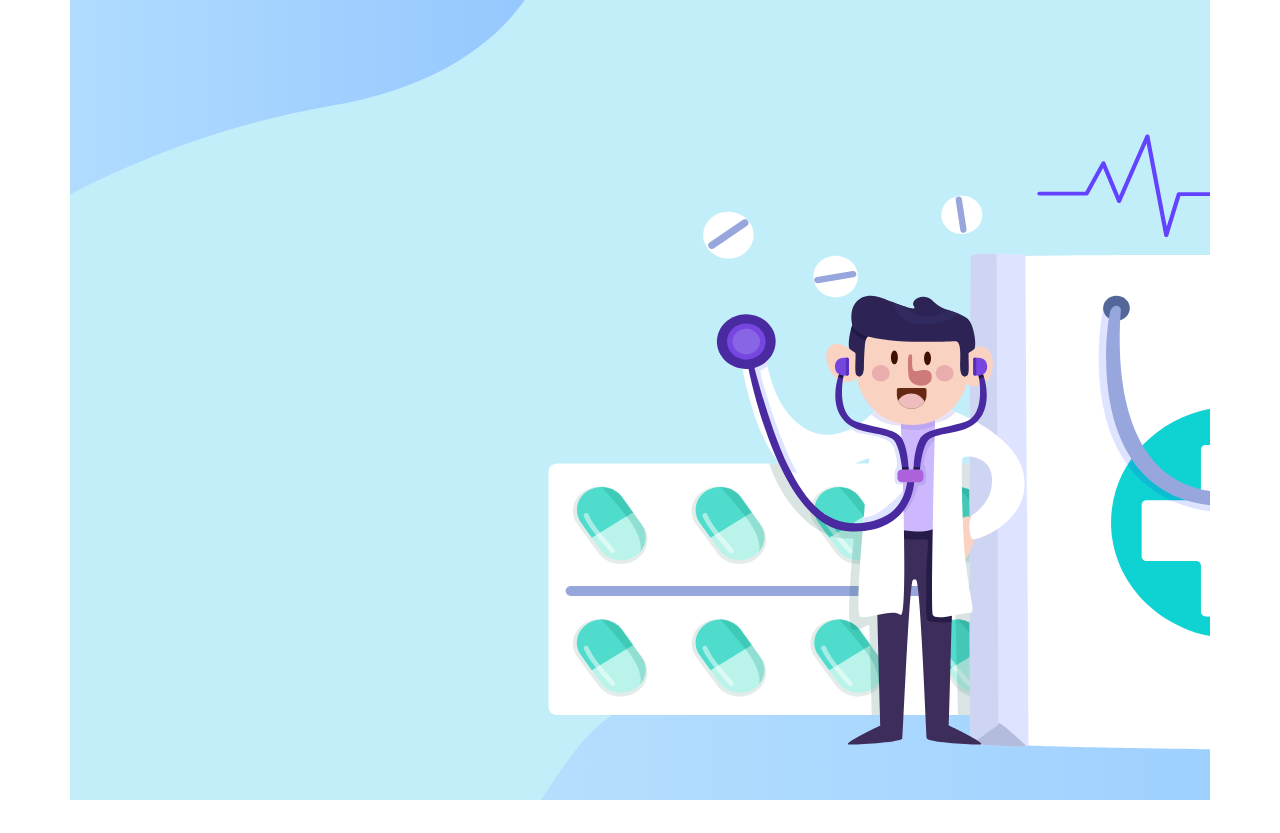
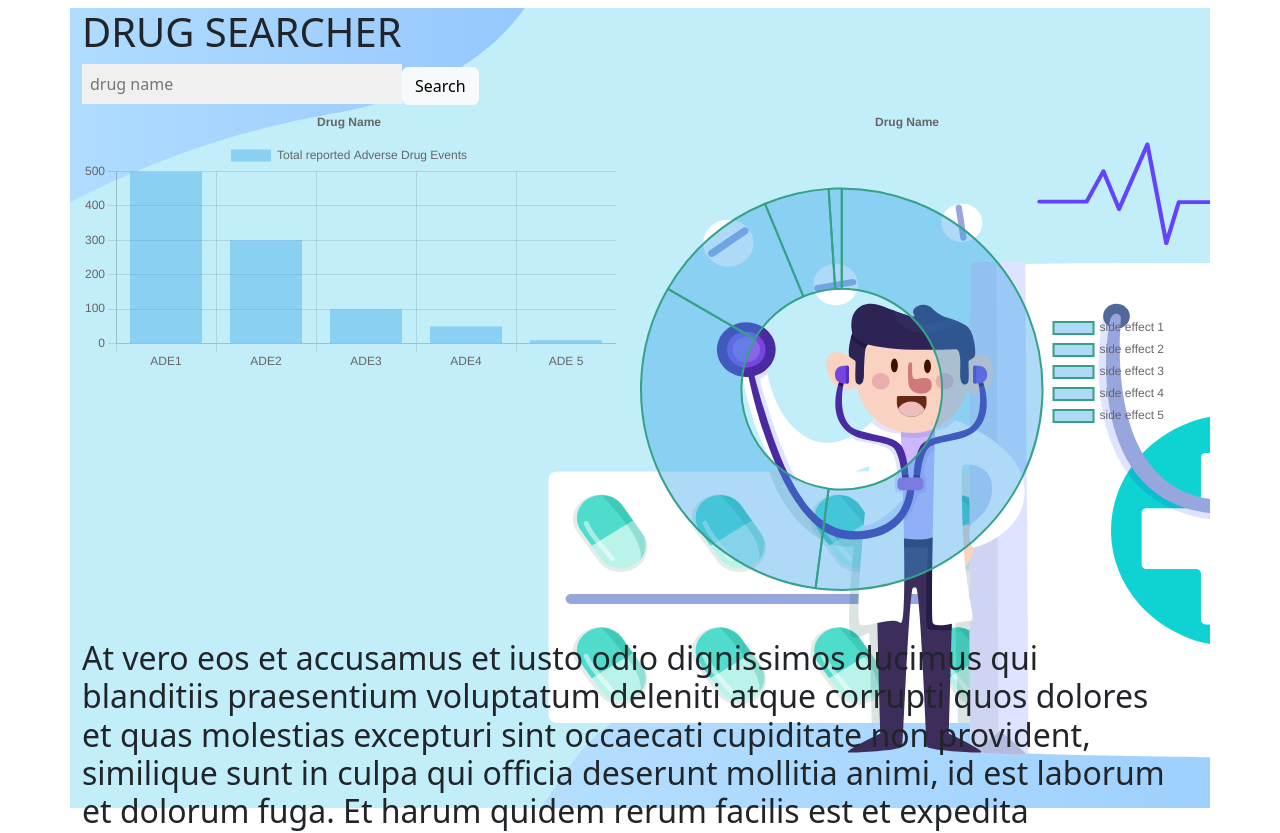
Before and after one commit to hanhuazhu/winterhackathon, a React (Create React App) app in the folder client/: page /Drug in a window 1280 px wide. Shown: the top 833 px of the page. Before the commit the page ends 800 px from the top, so only its background shows below. Built offline with nearby package versions, Linux system fonts and the light colour scheme.

Commit message:
Added Drug page with a search bar that finds objects in open.fda api.  working on dynamicly created graphs next

```diff
--- a/client/package.json
+++ b/client/package.json
@@ -7,8 +7,10 @@
     "@testing-library/react": "^13.4.0",
     "@testing-library/user-event": "^13.5.0",
     "bootstrap": "^5.2.3",
+    "chart.js": "^4.1.2",
     "react": "^18.2.0",
     "react-bootstrap": "^2.7.0",
+    "react-chartjs-2": "^5.2.0",
     "react-dom": "^18.2.0",
     "react-icons": "^4.7.1",
     "react-router": "^6.6.2",
--- /dev/null
+++ b/client/src/Bar-graph.js
@@ -0,0 +1,67 @@
+import 'bootstrap/dist/css/bootstrap.min.css';
+import Chart from "chart.js/auto"
+import {
+  Chart as ChartJS,
+  CategoryScale,
+  LinearScale,
+  BarElement,
+  Title,
+  Tooltip,
+  Legend,
+} from "chart.js";
+import {Bar} from "react-chartjs-2";
+import React, {useState,useEffect} from "react";
+
+function BarGraphTest() {
+  ChartJS.register(
+    CategoryScale,
+    LinearScale,
+    BarElement,
+    Title,
+    Tooltip,
+    Legend
+  );
+
+
+
+  const [chartData, setChartData] = useState({
+    datasets: [],
+  })
+
+  const [chartOptions, setChartOptions] = useState({});
+
+  useEffect(() => {
+    setChartData({
+      labels: ["ADE1", "ADE2", "ADE3", "ADE4", "ADE 5"],
+      datasets: [
+        {
+          label: "Total reported Adverse Drug Events",
+          data: [500,300,100,50,10],
+          borderColor: "rgb(53,162, 135",
+          backgroundColor: "rgba(53, 162, 235, 0.4)",
+        },
+      ],
+    });
+    setChartOptions({
+      responsive: true,
+      plugins: {
+        legend: {
+          position: "top"
+        },
+        title: {
+          display: true,
+          text: "Drug Name"
+        }
+      }
+    })
+  }, [])
+
+  return (
+    <div className="App thumbnail">
+      <Bar options={chartOptions} data={chartData} />
+    </div>
+  )
+};
+
+
+export default BarGraphTest
--- /dev/null
+++ b/client/src/Drug-search-bar.js
@@ -0,0 +1,43 @@
+import { useState } from 'react';
+
+
+const SearchBar = ({keyword, onChange}) => {
+  const BarStyle = {width:"20rem",background:"#F0F0F0", border:"none", padding:"0.5rem"};
+
+  const [drug, setDrug] = useState('')
+
+  const handleFormSubmit = (e) => {
+    e.preventDefault();
+    getDrug(drug)
+  }
+
+  function getDrug(drug) {
+    return fetch(`https://api.fda.gov/drug/event.json?search=${drug}&limit=2`)
+      .then(response => response.json())
+      .then(data => {
+        console.log("data: ", data)
+        return data
+      })
+      .catch(err => console.error(err))
+  }
+
+  return (
+    <div>
+      <input
+     style={BarStyle}
+     key="search-bar"
+     value={keyword}
+     placeholder={"drug name"}
+     onChange={(e) => setDrug(e.target.value)}
+    />
+    <button type="button" class="btn btn-light" onClick={handleFormSubmit}>Search</button>
+    </div>
+
+  );
+}
+
+
+
+
+
+export default SearchBar;
--- a/client/src/Drug.js
+++ b/client/src/Drug.js
@@ -1,21 +1,56 @@
-import './Rxlookup.css';
+import './Drug.css';
 import Container from 'react-bootstrap/Container';
 import Row from 'react-bootstrap/Row';
 import Col from 'react-bootstrap/Col';
 import { Component } from 'react';
+import { Button } from 'react-bootstrap';
+import './logo.svg';
+import BarGraph1 from './Bar-graph';
+import PieGraph1 from './Pie-chart';
+import SearchBar from './Drug-search-bar';
 
 
-class Data extends Component {
+class Drug extends Component {
     render() {
         return (
             <Container className='window'>
-                <Row>
-                    <Col>
-                    </Col>
-                </Row>
+                <Col className='p-0 ms-2 mt-2'>
+
+                </Col>
+                <Col>
+                    <Row>
+                        <Row>
+                            <h1>DRUG SEARCHER</h1>
+
+                        </Row>
+                        <Row>
+                            <SearchBar />
+                        </Row>
+                    </Row>
+                </Col>
+                <Col>
+                    <Row>
+                        <Row>
+                            <Col>
+                                <BarGraph1 />
+                            </Col>
+                            <Col>
+                                <PieGraph1 />
+                            </Col>
+                        </Row>
+                        <Row>
+                            <Col>
+                                <h2>
+                                    At vero eos et accusamus et iusto odio dignissimos ducimus qui blanditiis praesentium voluptatum deleniti atque corrupti quos dolores et quas molestias excepturi sint occaecati cupiditate non provident, similique sunt in culpa qui officia deserunt mollitia animi, id est laborum et dolorum fuga. Et harum quidem rerum facilis est et expedita distinctio. Nam libero tempore, cum soluta nobis est eligendi optio cumque nihil impedit quo minus id quod maxime placeat facere possimus, omnis voluptas assumenda est, omnis dolor repellendus. Temporibus autem quibusdam et aut officiis debitis aut rerum necessitatibus saepe eveniet ut et voluptates repudiandae sint et molestiae non recusandae. Itaque earum rerum hic tenetur a sapiente delectus, ut aut reiciendis voluptatibus maiores alias consequatur aut perferendis doloribus asperiores repellat
+                                </h2>
+                            </Col>
+                        </Row>
+
+                    </Row>
+                </Col>
             </Container>
         )
     }
 }
 
-export default Data
+export default Drug
--- /dev/null
+++ b/client/src/Pie-chart.js
@@ -0,0 +1,77 @@
+import 'bootstrap/dist/css/bootstrap.min.css';
+import Chart from "chart.js/auto"
+import {
+  Chart as ChartJS,
+  CategoryScale,
+  LinearScale,
+  BarElement,
+  Title,
+  Tooltip,
+  Legend,
+} from "chart.js";
+import {Doughnut} from "react-chartjs-2";
+import React, {useState,useEffect} from "react";
+import {Colors} from "chart.js";
+
+function PieGraph1() {
+  ChartJS.register(
+    CategoryScale,
+    LinearScale,
+    BarElement,
+    Title,
+    Tooltip,
+    Legend
+  );
+
+  Chart.register(Colors);
+  const options = {
+    plugins: {
+      colors: {
+        forceOverride: true
+      }
+    }
+  };
+
+
+  const [chartData, setChartData] = useState({
+    datasets: [],
+  })
+
+  const [chartOptions, setChartOptions] = useState({});
+
+  useEffect(() => {
+    setChartData({
+      labels: ["side effect 1", "side effect 2", "side effect 3", "side effect 4", "side effect 5"],
+      datasets: [
+        {
+          label: "Total reported side effects",
+          data: [500,300,100,50,10],
+          borderColor: "rgb(53,162, 135",
+          backgroundColor: "rgba(53, 162, 235, 0.4)",
+          hoverBorderColor: "rgb(235, 64, 52)"
+        },
+      ],
+    });
+    setChartOptions({
+      responsive: true,
+      plugins: {
+        legend: {
+          position: "right"
+        },
+        title: {
+          display: true,
+          text: "Drug Name"
+        }
+      }
+    })
+  }, [])
+
+  return (
+    <div className="App thumbnail">
+      <Doughnut options={chartOptions} data={chartData} />
+    </div>
+  )
+};
+
+
+export default PieGraph1
```
Also changed, not shown: client/src/Drug.css (added), client/src/Drug.svg (added), 1 other file (tests, documents, lock files or other folders).
